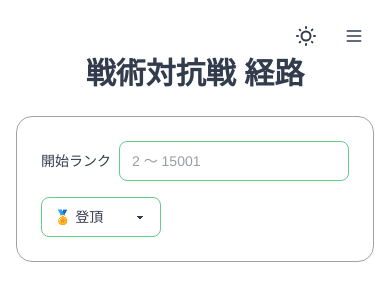
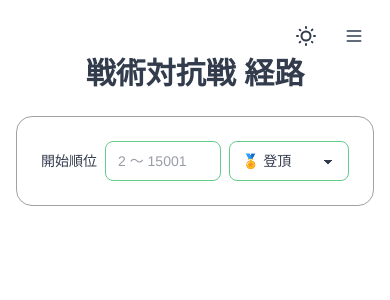
Before and after one commit to 1m-lcei/kuto-ladder, a React (Vite) app: page / in a window 390 px wide. Shown: the top 300 px of the page. Built offline with nearby package versions, Linux system fonts and the light colour scheme.

Commit message:
feat: adjust input-ui-view

```diff
--- a/src/app/App.tsx
+++ b/src/app/App.tsx
@@ -130,15 +130,15 @@ function App() {
         <div className="card card-border card-md max-w-xl border-neutral-400 mx-auto">
           <div className="card-body">
             <form className="w-full max-w-4xl ">
-              <div className="flex flex-wrap gap-4 items-center">
-                <div className="flex items-center gap-2 grow">
+              <div className="flex gap-2 sm:gap-4 items-center">
+                <div className="flex items-center gap-2 grow min-w-0">
                   <label htmlFor={id} className="label-text whitespace-nowrap">
-                    開始ランク
+                    開始順位
                   </label>
                   <input
                     type="number"
                     id={id}
-                    className="input input-primary validator grow min-w-0"
+                    className="input input-primary validator grow min-w-0 w-full"
                     required
                     placeholder="2 ～ 15001"
                     min="2"
@@ -147,15 +147,26 @@ function App() {
                     onChange={(e) => setInputValue(e.target.value)}
                   />
                 </div>
-                <div className="form-control">
+                <div className="form-control shrink-0 hidden min-[360px]:block">
                   <select
-                    className="select select-bordered select-primary w-full sm:w-auto"
+                    className="select select-bordered select-primary w-auto"
                     value={strategy}
                     onChange={handleStrategyChange}
                   >
                     <option value="efficient">🏅 登頂</option>
                     <option value="target-second">🥈 2位狙い</option>
                     <option value="match-heavy">😈 最多対戦</option>
+                  </select>
+                </div>
+                <div className="form-control shrink-0 min-[360px]:hidden">
+                  <select
+                    className="select select-bordered select-primary w-auto"
+                    value={strategy}
+                    onChange={handleStrategyChange}
+                  >
+                    <option value="efficient">🏅</option>
+                    <option value="target-second">🥈</option>
+                    <option value="match-heavy">😈</option>
                   </select>
                 </div>
               </div>
```
